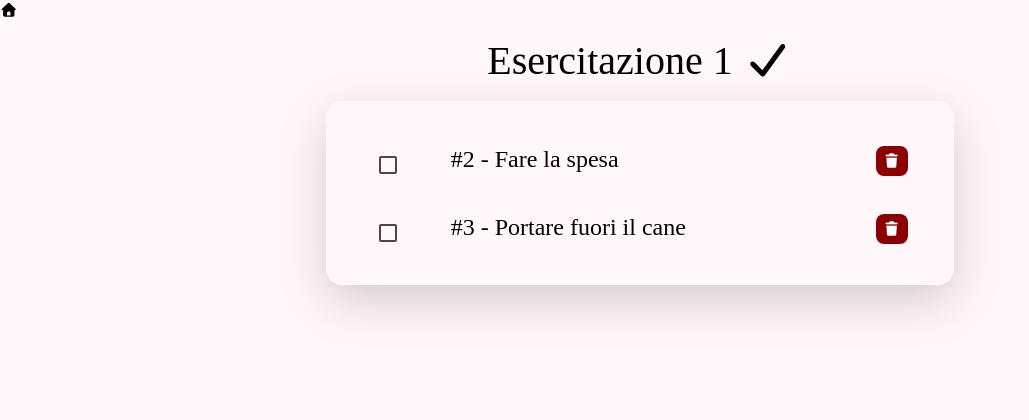
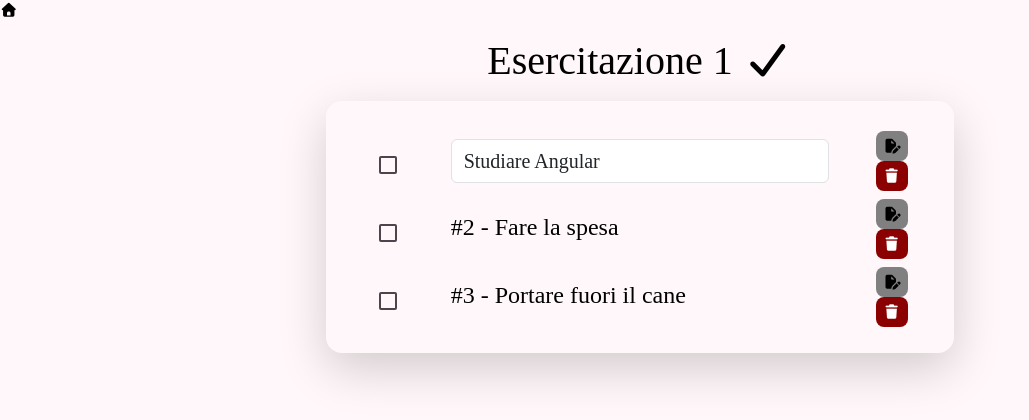
Before and after one commit to SIlver9915/Esercitazione-Angular, an Angular app in the folder todo/: page / in a window 1280 px wide. Both pictures are taken after a click on the button 891 px from the left and 161 px from the top of the page. Shown: the top 420 px of the page, without its empty margins (0-1029 px from the left). Built offline with nearby package versions, Linux system fonts and the light colour scheme; a web font is replaced by a local one.

Commit message:
Modify a Todo

```diff
--- a/todo/src/app/todos/Todo.ts
+++ b/todo/src/app/todos/Todo.ts
@@ -1,5 +1,6 @@
 export interface Todo {
   id: number,
   title: string,
-  completed: boolean
+  completed: boolean,
+  isEditing : boolean
 }
--- a/todo/src/app/todos/todos.css
+++ b/todo/src/app/todos/todos.css
@@ -14,6 +14,17 @@
   color: white;
   border: none;
 }
+.modify{
+  background-color: grey;
+  border-radius: 0.5rem;
+  padding: 0.5rem;
+  color: black;
+  border: none;
+}
+
 .fa-solid{
   width: 2rem;
 }
+button {
+  margin: 0 5px;
+}
--- a/todo/src/app/todos/todos.html
+++ b/todo/src/app/todos/todos.html
@@ -21,9 +21,22 @@
         <mat-checkbox class="mt-2 p-2" (change)="toggleCompleted(todo)" />
       </div>
       <div class="col-8">
+        @if(!todo.isEditing){
         <span class="fs-4">#{{ todo.id }} - {{ todo.title }}</span>
+        } @else {
+          <input
+
+            [(ngModel)]="todo.title"
+            class="form-control fs-5"
+            placeholder="Modifica il todo"
+          />
+        }
       </div>
       <div class="col-2 text-center">
+        <button
+          class="fa-solid fa-file-pen modify"
+          (click)="toggleEdit(todo)"
+        ></button>
         <button
           class="fa-solid fa-trash delete"
           (click)="deleteItem(todo)"
--- a/todo/src/app/todos/todos.ts
+++ b/todo/src/app/todos/todos.ts
@@ -2,12 +2,14 @@ import { Component } from '@angular/core';
 import {Todo} from './Todo';
 import {MatCheckbox} from '@angular/material/checkbox';
 import {NgClass} from '@angular/common';
+import {FormsModule} from '@angular/forms';
 
 @Component({
   selector: 'app-todos',
   imports: [
     MatCheckbox,
     NgClass,
+    FormsModule,
   ],
   templateUrl: './todos.html',
   styleUrl: './todos.css',
@@ -18,16 +20,19 @@ export class Todos {
       id: 1,
       title: 'Studiare Angular',
       completed: false,
+      isEditing: false
     },
     {
       id: 2,
       title: 'Fare la spesa',
       completed: false,
+      isEditing: false
     },
     {
       id: 3,
       title: 'Portare fuori il cane',
       completed: false,
+      isEditing: false
     }
   ];
   toggleCompleted(todo: Todo): void {
@@ -41,6 +46,12 @@ export class Todos {
       (objetItem: Todo): boolean => objetItem !== todo
     );
   }
-
+  toggleEdit(todo: any) {
+    todo.isEditing = !todo.isEditing;
+  }
+  updateTitle(todo: any, newTitle: string) {
+    todo.title = newTitle;
+    todo.isEditing = false; // esci dalla modalità modifica
+  }
 
 }
```
